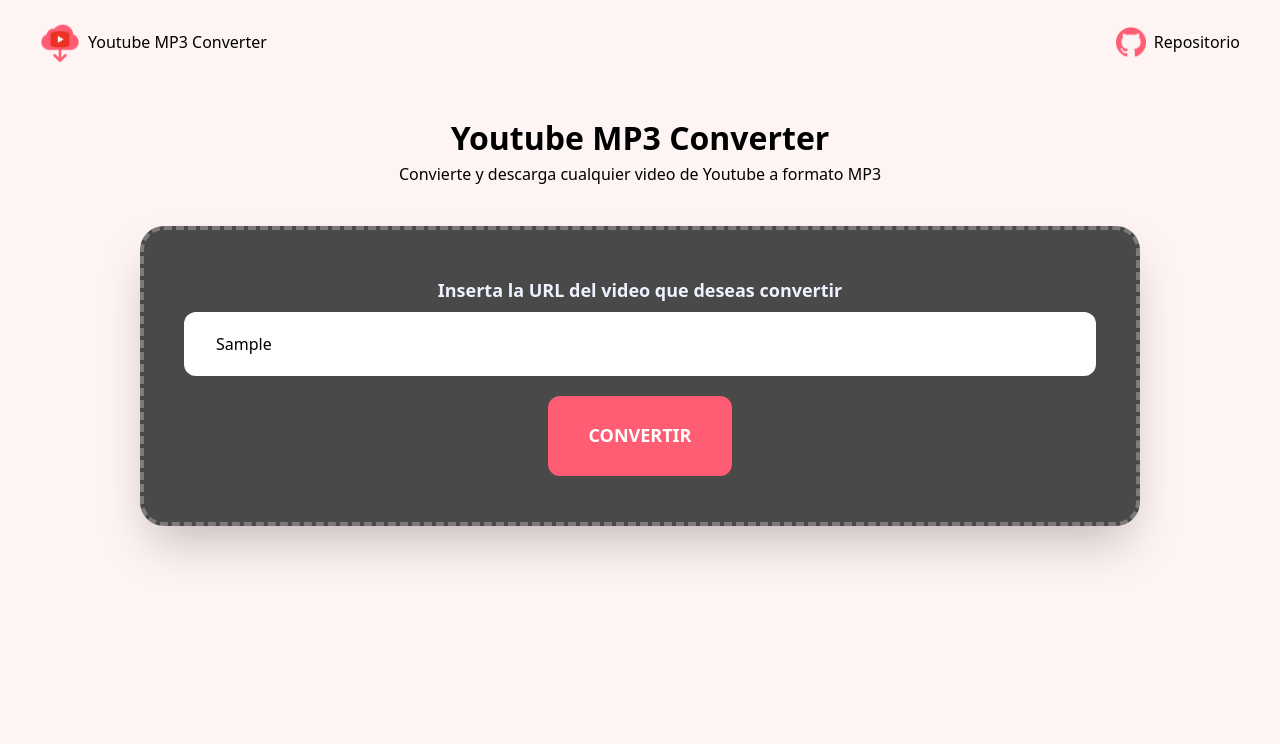
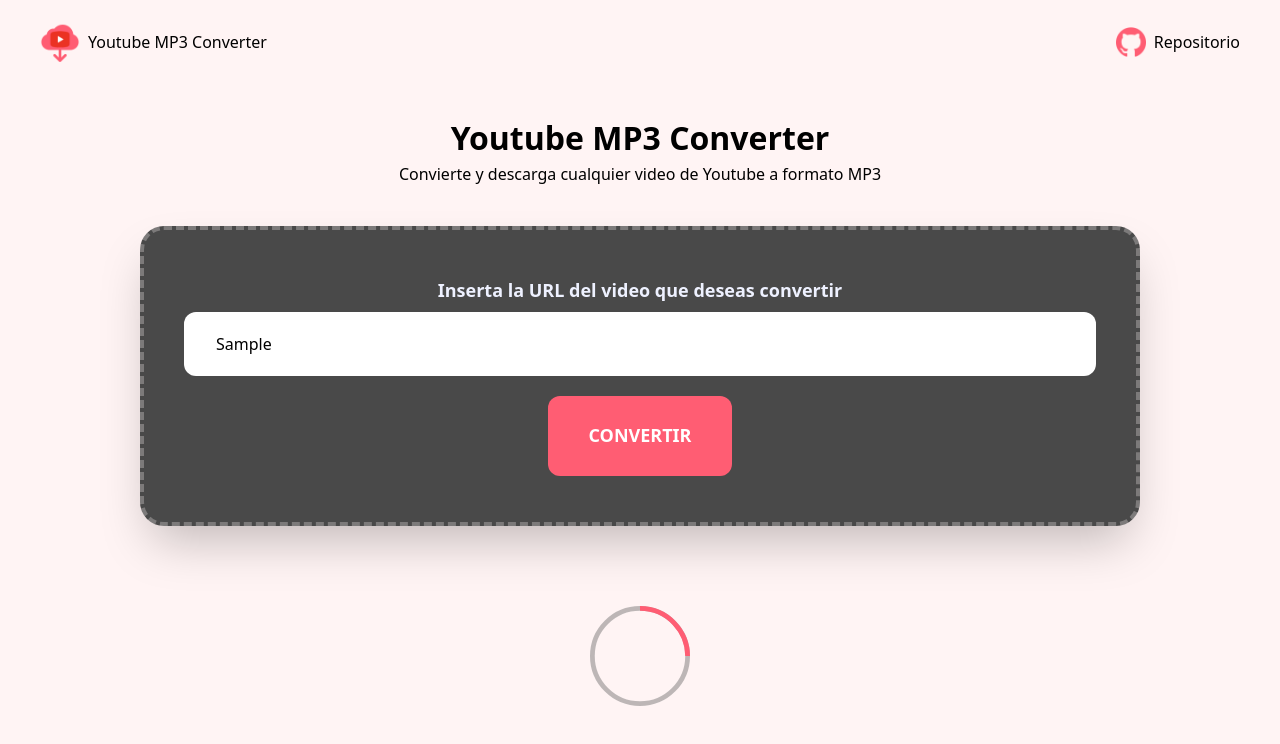
Before and after one commit to GabrielCarames/youtube-mp3-converter, a Next.js app: page / in a window 1280 px wide. Both pictures are taken after typing "Sample" into the empty fields and a click on the button "CONVERTIR". Shown: the top 744 px of the page. Built offline with nearby package versions, Linux system fonts and the light colour scheme; a web font is replaced by a local one.

Commit message:
feat: add a loader when getting first mp3

```diff
--- a/components/Converter/Converter.tsx
+++ b/components/Converter/Converter.tsx
@@ -5,16 +5,19 @@ import { useConverter } from "./useConverter"
 
 export default function Converter({
   conversions,
-  setConversions
+  setConversions,
+  setLoader
 }: {
   conversions: conversionProps[]
   setConversions: Dispatch<SetStateAction<conversionProps[]>>
+  setLoader: Dispatch<SetStateAction<boolean>>
 }) {
   const inputRef = useRef<HTMLInputElement | null>(null)
   const { convertUrl, showModal, setShowModal } = useConverter(
     conversions,
     setConversions,
-    inputRef
+    inputRef,
+    setLoader
   )
 
   return (
@@ -24,7 +27,10 @@ export default function Converter({
       </p>
       <form
         className="w-full flex flex-col justify-start items-center"
-        onSubmit={(e: React.FormEvent) => convertUrl(e)}
+        onSubmit={(e: React.FormEvent) => {
+          convertUrl(e)
+          setLoader(true)
+        }}
       >
         <input
           className=" w-full h-14 p-8 rounded-xl outline-none"
--- a/components/Converter/useConverter.ts
+++ b/components/Converter/useConverter.ts
@@ -5,7 +5,8 @@ import { getMp3 } from "../../pages/api/converter"
 export const useConverter = (
   conversions: conversionProps[],
   setConversions: Dispatch<SetStateAction<conversionProps[]>>,
-  inputRef: React.MutableRefObject<HTMLInputElement | null>
+  inputRef: React.MutableRefObject<HTMLInputElement | null>,
+  setLoader: Dispatch<SetStateAction<boolean>>
 ) => {
   const [showModal, setShowModal] = useState(false)
 
@@ -37,10 +38,12 @@ export const useConverter = (
       data.videoId = videoId
       const currentConversions = [...conversions, data]
       setConversions(currentConversions)
+      setLoader(false)
       setTimeout(() => {
         askForFinishedConversion(videoId, currentConversions)
       }, 4000)
     } catch (error) {
+      setLoader(false)
       console.log(error)
     }
   }
--- a/pages/index.tsx
+++ b/pages/index.tsx
@@ -1,11 +1,13 @@
-import { useRef, useState } from "react"
+import { useState } from "react"
 import Conversions from "../components/Conversions/Conversions"
 import PageLayout from "../components/PageLayout/PageLayout"
 import Converter from "../components/Converter/Converter"
 import { conversionProps } from "../interfaces"
+import { Oval } from "react-loader-spinner"
 
 export default function Home() {
   const [conversions, setConversions] = useState<conversionProps[]>([])
+  const [loader, setLoader] = useState(false)
 
   return (
     <PageLayout>
@@ -17,9 +19,28 @@ export default function Home() {
               Convierte y descarga cualquier video de Youtube a formato MP3
             </p>
           </div>
-          <Converter conversions={conversions} setConversions={setConversions} />
+          <Converter
+            conversions={conversions}
+            setConversions={setConversions}
+            setLoader={setLoader}
+          />
         </div>
-        {conversions.length >= 1 ? <Conversions conversions={conversions} /> : null}
+        {conversions.length >= 1 ? (
+          <Conversions conversions={conversions} />
+        ) : loader ? (
+          <Oval
+            height={100}
+            width={100}
+            color="#FF5D73"
+            wrapperStyle={{}}
+            wrapperClass="mt-10"
+            visible={true}
+            ariaLabel="oval-loading"
+            secondaryColor="#7C7A7A"
+            strokeWidth={2}
+            strokeWidthSecondary={2}
+          />
+        ) : null}
       </div>
     </PageLayout>
   )
```
